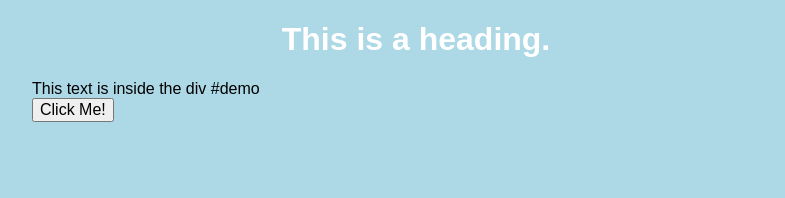
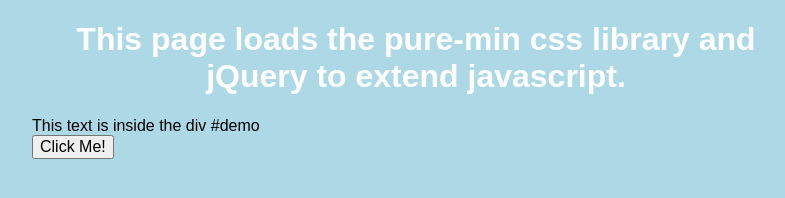
Before and after one commit to seonzoo/starters, a plain HTML site: page html-page-enhanced/index.html in a window 1280 px wide. Shown: the whole page, without its empty margins (224-1009 px from the left). Drawn offline with Linux system fonts and the light colour scheme.

Commit message:
tidy scripts

```diff
--- a/html-page-enhanced/index.html
+++ b/html-page-enhanced/index.html
@@ -17,7 +17,7 @@
 
 
           <div class="content">
-              <h1>This is a heading.</h1>
+              <h1>This page loads the pure-min css library and jQuery to extend javascript.</h1>
 
                 <div id="demo">
                   This text is inside the div #demo <br>
```
